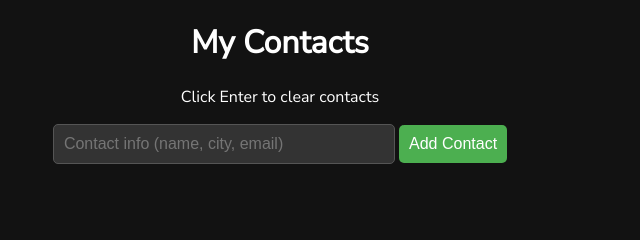
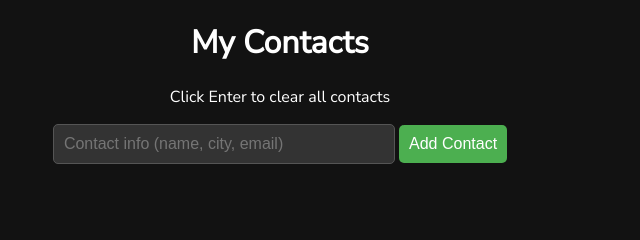
Before and after one commit to nnifemi/contact-list, a plain HTML site: page index.html in a window 1280 px wide. Shown: the top 240 px of the page, 360-1000 px from the left. Drawn offline with Linux system fonts and the light colour scheme; no server answers.

Commit message:
Update index.html

```diff
--- a/index.html
+++ b/index.html
@@ -11,7 +11,7 @@
     </head>
 <body>
     <h1>My Contacts</h1>
-    <p id="clearMessage">Click Enter to clear contacts</p>
+    <p id="clearMessage">Click Enter to clear all contacts</p>
     <form id="contactForm">
         <label for="contactInfo"></label>
         <input type="text" id="contactInfo" required placeholder="Contact info (name, city, email)">
```
